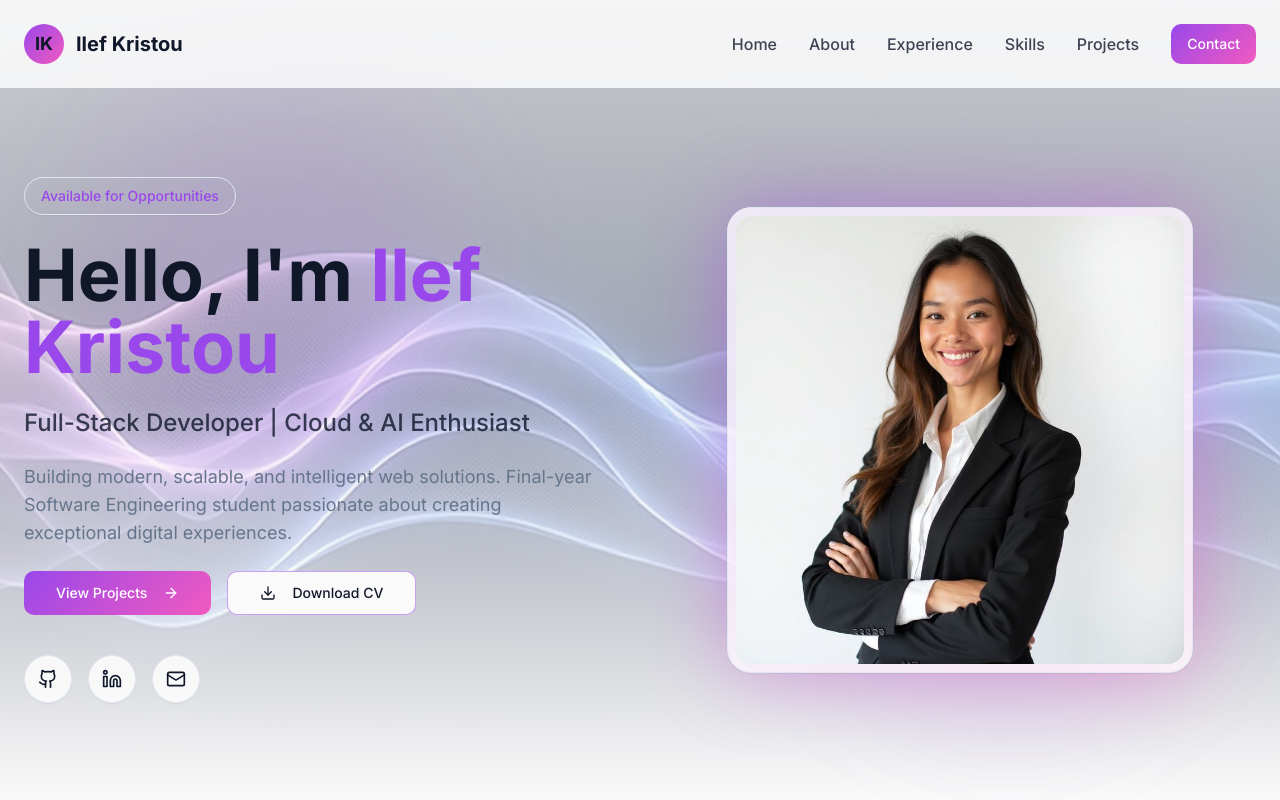
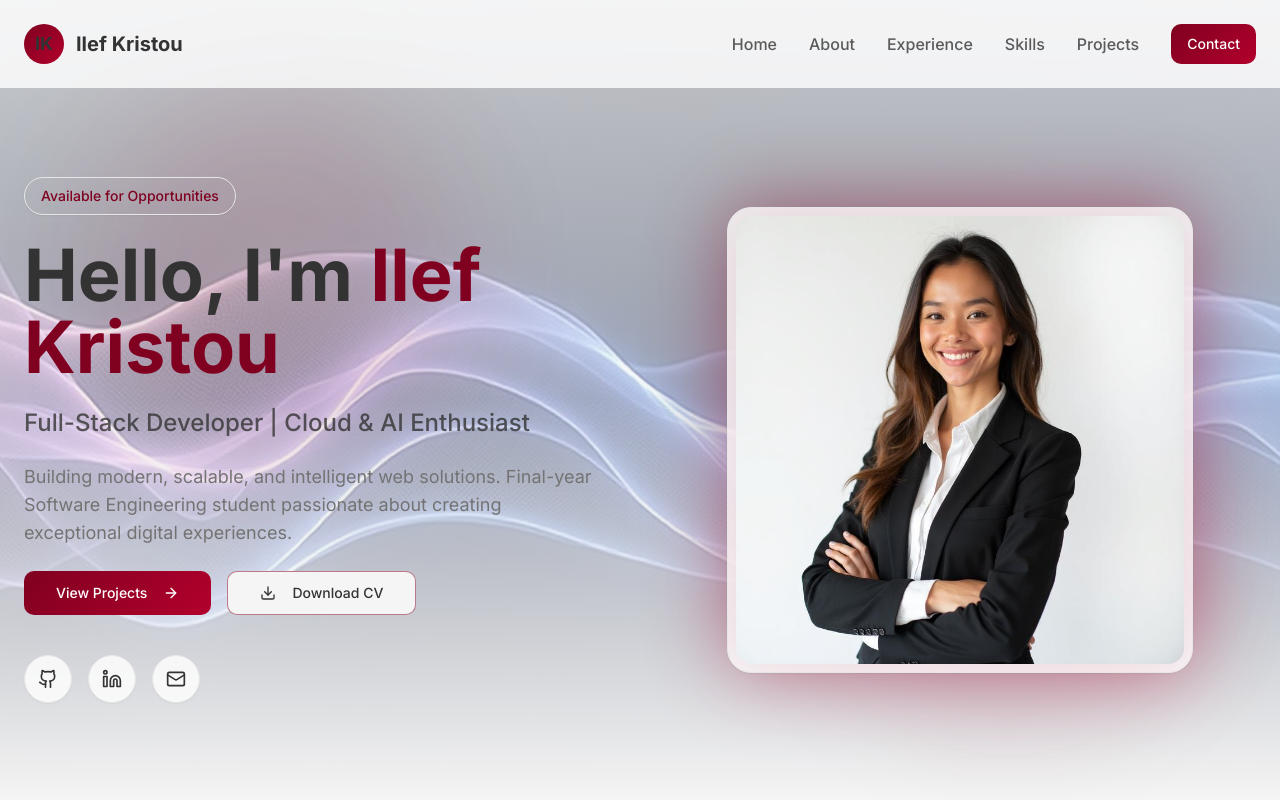
Before and after one commit to ilef-kristou/ilef-kristou-portfolio, a React (Vite) app: page / in a window 1280 px wide. Shown: the top 800 px of the page. Built offline with nearby package versions, Linux system fonts and the light colour scheme; the HTML template or start-up script is replaced by a standard one.

Commit message:
Update color palette

```diff
--- a/src/index.css
+++ b/src/index.css
@@ -8,40 +8,40 @@ All colors MUST be HSL.
 
 @layer base {
   :root {
-    --background: 0 0% 98%;
-    --foreground: 222 47% 11%;
+    --background: 0 0% 96%;
+    --foreground: 0 0% 20%;
 
     --card: 0 0% 100%;
-    --card-foreground: 222 47% 11%;
+    --card-foreground: 0 0% 20%;
 
     --popover: 0 0% 100%;
-    --popover-foreground: 222 47% 11%;
+    --popover-foreground: 0 0% 20%;
 
-    --primary: 270 80% 60%;
+    --primary: 345 100% 25%;
     --primary-foreground: 0 0% 100%;
 
-    --secondary: 210 40% 96%;
-    --secondary-foreground: 222 47% 11%;
+    --secondary: 0 0% 96%;
+    --secondary-foreground: 0 0% 20%;
 
-    --muted: 210 40% 96%;
-    --muted-foreground: 215 16% 47%;
+    --muted: 0 0% 96%;
+    --muted-foreground: 0 0% 45%;
 
-    --accent: 270 80% 60%;
+    --accent: 345 100% 25%;
     --accent-foreground: 0 0% 100%;
 
     --destructive: 0 84% 60%;
     --destructive-foreground: 0 0% 100%;
 
-    --border: 214 32% 91%;
-    --input: 214 32% 91%;
-    --ring: 270 80% 60%;
+    --border: 0 0% 90%;
+    --input: 0 0% 90%;
+    --ring: 345 100% 25%;
 
     --radius: 0.75rem;
 
     /* Custom portfolio colors */
-    --gradient-start: 270 80% 60%;
-    --gradient-end: 320 85% 65%;
-    --hero-glow: 270 80% 60%;
+    --gradient-start: 345 100% 25%;
+    --gradient-end: 345 100% 35%;
+    --hero-glow: 345 100% 25%;
   }
 
   * {
```
